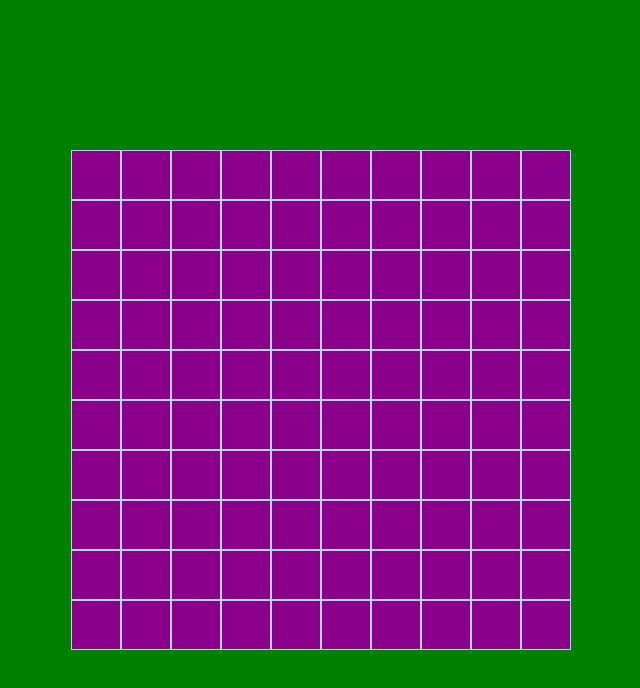
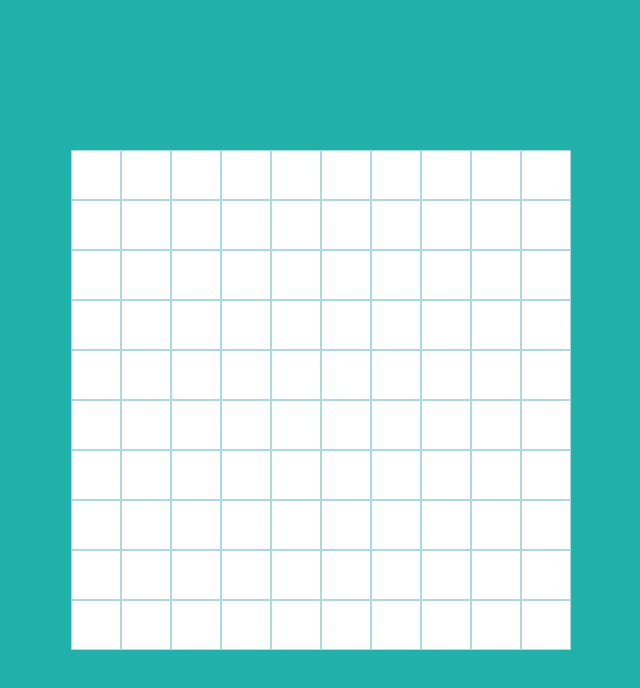
Before and after one commit to edwinmoradian90/battleship, a website built with webpack: page dist/index.html in a window 1280 px wide. Shown: the whole page, without its empty margins (319-959 px from the left). Built offline with nearby package versions, Linux system fonts and the light colour scheme.

```diff
--- a/src/assets/css/style.css
+++ b/src/assets/css/style.css
@@ -6,7 +6,7 @@
 
 .container {
   align-items: center;
-  background: green;
+  background: lightseagreen;
   display: flex;
   justify-content: center;
   height: 100vh;
@@ -22,9 +22,9 @@
   height: calc(500px/10); }
 
 .cell {
-  background: darkmagenta;
+  background: white;
   padding: 20px;
   border: 1px solid lightblue; }
   .cell:hover {
-    background: darkslateblue;
+    background: lightseagreen;
     cursor: pointer; }
```
